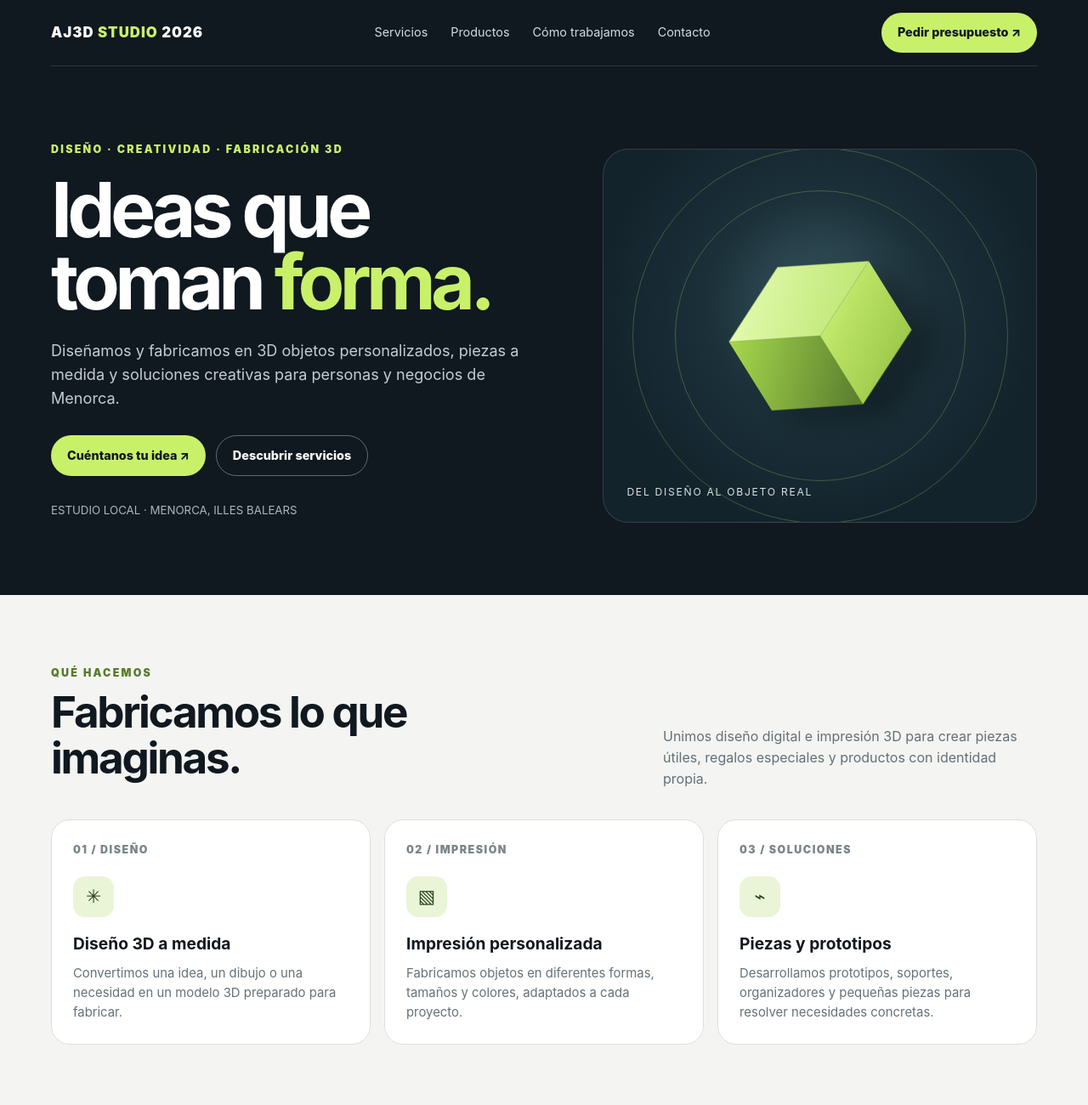
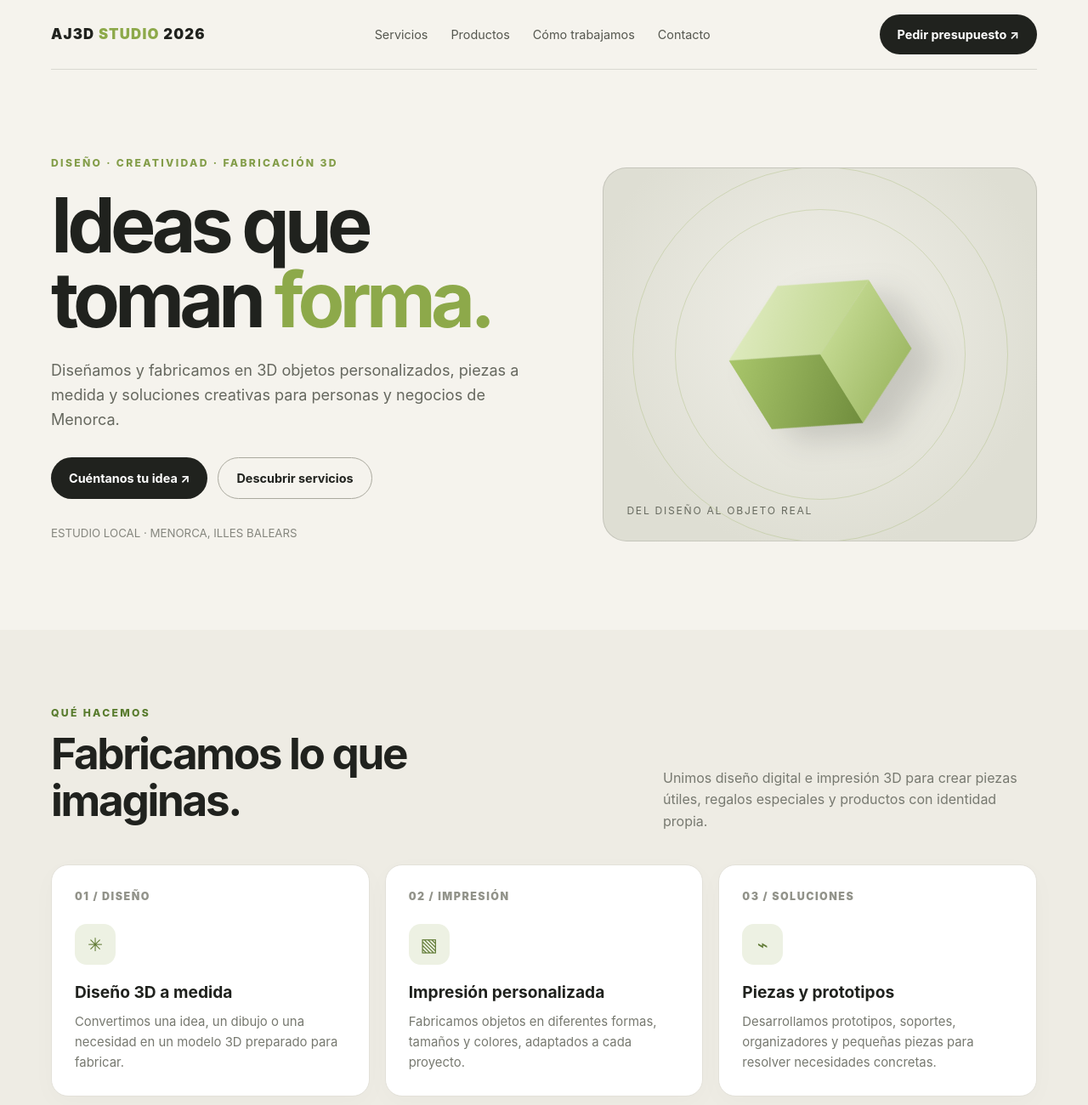
Before and after one commit to aj3dstudio2026/aj3dstudio2026.github.io, a plain HTML site: page index.html in a window 1280 px wide. Shown: the top 1300 px of the page at 85% size. Drawn offline with Linux system fonts and the light colour scheme.

Commit message:
Nuevo diseño elegante AJ 3D STUDIO
Updated CSS styles for improved layout and design.

```diff
--- a/index.html
+++ b/index.html
@@ -6,76 +6,199 @@
   <meta name="description" content="AJ3D STUDIO 2026. Diseño e impresión 3D personalizada en Menorca. Creamos objetos únicos, piezas a medida y soluciones para negocios.">
   <meta name="theme-color" content="#101820">
   <title>AJ3D STUDIO 2026 | Diseño e impresión 3D en Menorca</title>
+
 <style>
 :root {
-      --ink:#101820; --ink2:#172630; --paper:#f4f5f2; --white:#fff;
-      --muted:#aab7bd; --lime:#c8f169; --line:rgba(255,255,255,.13);
-      --radius:22px; --max:1160px;
+  --ink:#20221e;
+  --ink2:#292c26;
+  --paper:#f5f3ed;
+  --white:#fff;
+  --muted:#777970;
+  --lime:#b8d66b;
+  --line:rgba(32,34,30,.13);
+  --radius:20px;
+  --max:1160px;
 }
 *{box-sizing:border-box}
 html{scroll-behavior:smooth}
-    body{margin:0;font-family:Inter,ui-sans-serif,system-ui,-apple-system,BlinkMacSystemFont,"Segoe UI",sans-serif;background:var(--ink);color:var(--white);line-height:1.55}
+body{
+  margin:0;
+  font-family:Inter,ui-sans-serif,system-ui,-apple-system,BlinkMacSystemFont,"Segoe UI",sans-serif;
+  background:var(--paper);
+  color:var(--ink);
+  line-height:1.6
+}
 a{color:inherit;text-decoration:none}
 .wrap{width:min(var(--max),calc(100% - 40px));margin:auto}
-    .nav{height:78px;display:flex;align-items:center;justify-content:space-between;border-bottom:1px solid var(--line)}
-    .brand{font-weight:900;letter-spacing:.06em;font-size:1.05rem}
-    .brand span{color:var(--lime)}
-    .navlinks{display:flex;gap:27px;color:#d3dce0;font-size:.9rem}
-    .navlinks a:hover{color:var(--lime)}
-    .nav-cta,.btn{display:inline-flex;align-items:center;justify-content:center;border-radius:999px;padding:12px 19px;font-weight:800;font-size:.9rem}
-    .nav-cta,.btn.primary{background:var(--lime);color:var(--ink)}
-    .btn.secondary{border:1px solid rgba(255,255,255,.35);color:white}
-    .hero{padding:88px 0 76px;display:grid;grid-template-columns:1.08fr .92fr;gap:50px;align-items:center}
-    .eyebrow{color:var(--lime);font-size:.78rem;font-weight:900;letter-spacing:.18em;text-transform:uppercase}
-    h1{font-size:clamp(3.1rem,7vw,6.5rem);line-height:.94;letter-spacing:-.065em;margin:20px 0 24px}
-    h1 em{font-style:normal;color:var(--lime)}
-    .lead{font-size:1.13rem;color:#c2cdd1;max-width:590px}
+.nav{
+  height:82px;display:flex;align-items:center;
+  justify-content:space-between;
+  border-bottom:1px solid var(--line)
+}
+.brand{font-weight:900;letter-spacing:.07em;font-size:1.05rem}
+.brand span{color:#8da94a}
+.navlinks{display:flex;gap:27px;color:#55574f;font-size:.9rem}
+.navlinks a:hover{color:#8da94a}
+.nav-cta,.btn{
+  display:inline-flex;align-items:center;justify-content:center;
+  border-radius:999px;padding:12px 21px;
+  font-weight:750;font-size:.9rem;transition:.2s
+}
+.nav-cta,.btn.primary{background:var(--ink);color:white}
+.nav-cta:hover,.btn.primary:hover{background:#41443b}
+.btn.secondary{border:1px solid #aaa99e;color:var(--ink)}
+.hero{
+  padding:100px 0 90px;
+  display:grid;grid-template-columns:1.08fr .92fr;
+  gap:50px;align-items:center
+}
+.eyebrow{
+  color:#839d49;font-size:.76rem;font-weight:850;
+  letter-spacing:.19em;text-transform:uppercase
+}
+h1{
+  font-size:clamp(3.1rem,7vw,6.3rem);
+  line-height:.98;letter-spacing:-.065em;margin:20px 0 24px
+}
+h1 em{font-style:normal;color:#8da94a}
+.lead{font-size:1.13rem;color:#66685f;max-width:590px}
 .actions{display:flex;gap:12px;flex-wrap:wrap;margin-top:30px}
-    .hero-note{margin-top:30px;color:var(--muted);font-size:.83rem}
-    .visual{min-height:440px;border-radius:30px;background:radial-gradient(circle at 50% 42%,#3a5962 0,#1b3039 37%,#13232c 72%);position:relative;overflow:hidden;display:grid;place-items:center;border:1px solid var(--line)}
-    .visual:before,.visual:after{content:"";position:absolute;border:1px solid rgba(200,241,105,.25);border-radius:50%;width:340px;height:340px}
+.hero-note{margin-top:30px;color:#85867e;font-size:.83rem}
+.visual{
+  min-height:440px;border-radius:28px;
+  background:radial-gradient(circle at 50% 42%,#f1f0e9,#deded3 75%);
+  position:relative;overflow:hidden;
+  display:grid;place-items:center;
+  border:1px solid var(--line)
+}
+.visual:before,.visual:after{
+  content:"";position:absolute;border:1px solid rgba(141,169,74,.25);
+  border-radius:50%;width:340px;height:340px
+}
 .visual:after{width:440px;height:440px}
-    .cube{width:190px;height:190px;position:relative;transform:rotate(-30deg) skew(2deg);filter:drop-shadow(18px 28px 18px rgba(0,0,0,.35))}
-    .cube .top{position:absolute;left:0;top:0;width:100%;height:100%;background:linear-gradient(135deg,#e9ffb9,#a6d84c);clip-path:polygon(50% 0,100% 25%,50% 50%,0 25%)}
-    .cube .left{position:absolute;left:0;top:25%;width:50%;height:75%;background:linear-gradient(135deg,#a6d84c,#587b2d);clip-path:polygon(0 0,100% 33.3%,100% 100%,0 66.7%)}
-    .cube .right{position:absolute;right:0;top:25%;width:50%;height:75%;background:linear-gradient(145deg,#d1f77c,#8ebc3b);clip-path:polygon(0 33.3%,100% 0,100% 66.7%,0 100%)}
-    .visual-label{position:absolute;bottom:25px;left:27px;color:#d7e1e3;font-size:.76rem;letter-spacing:.14em;text-transform:uppercase}
-    .section{padding:82px 0}
-    .section.light{background:var(--paper);color:var(--ink)}
-    .section-head{display:flex;justify-content:space-between;gap:30px;align-items:end;margin-bottom:35px}
-    h2{font-size:clamp(2rem,4vw,3.3rem);letter-spacing:-.045em;line-height:1.05;margin:10px 0}
-    .section-head p{max-width:440px;color:#627078;margin:0}
-    .cards{display:grid;grid-template-columns:repeat(3,1fr);gap:16px}
-    .card{border:1px solid #dce1dc;border-radius:var(--radius);padding:25px;background:#fff;min-height:230px}
-    .num{font-size:.78rem;color:#78858b;font-weight:900;letter-spacing:.12em}
-    .icon{width:48px;height:48px;border-radius:14px;background:#eaf5d8;color:#29401b;display:grid;place-items:center;font-size:1.35rem;margin:22px 0 17px}
+.cube{
+  width:190px;height:190px;position:relative;
+  transform:rotate(-30deg) skew(2deg);
+  filter:drop-shadow(18px 28px 18px rgba(0,0,0,.15))
+}
+.cube .top{
+  position:absolute;left:0;top:0;width:100%;height:100%;
+  background:linear-gradient(135deg,#e5efc9,#a9c66b);
+  clip-path:polygon(50% 0,100% 25%,50% 50%,0 25%)
+}
+.cube .left{
+  position:absolute;left:0;top:25%;width:50%;height:75%;
+  background:linear-gradient(135deg,#a9c66b,#708d3d);
+  clip-path:polygon(0 0,100% 33.3%,100% 100%,0 66.7%)
+}
+.cube .right{
+  position:absolute;right:0;top:25%;width:50%;height:75%;
+  background:linear-gradient(145deg,#d1e5a1,#91ad55);
+  clip-path:polygon(0 33.3%,100% 0,100% 66.7%,0 100%)
+}
+.visual-label{
+  position:absolute;bottom:25px;left:27px;
+  color:#686b60;font-size:.76rem;letter-spacing:.14em;
+  text-transform:uppercase
+}
+.section{padding:88px 0}
+.section.light{background:#eeece4;color:var(--ink)}
+.section-head{
+  display:flex;justify-content:space-between;gap:30px;
+  align-items:end;margin-bottom:38px
+}
+h2{font-size:clamp(2rem,4vw,3.3rem);letter-spacing:-.045em;line-height:1.08;margin:10px 0}
+.section-head p{max-width:440px;color:#777970;margin:0}
+.cards{display:grid;grid-template-columns:repeat(3,1fr);gap:18px}
+.card{
+  border:1px solid #e3e1d9;border-radius:var(--radius);
+  padding:27px;background:#fff;min-height:230px;
+  box-shadow:0 8px 30px rgba(32,34,30,.025)
+}
+.num{font-size:.78rem;color:#92938a;font-weight:900;letter-spacing:.12em}
+.icon{
+  width:48px;height:48px;border-radius:14px;
+  background:#edf1e3;color:#617b36;
+  display:grid;place-items:center;font-size:1.35rem;margin:22px 0 17px
+}
 .card h3{font-size:1.2rem;margin:0 0 8px}
-    .card p{color:#657178;font-size:.93rem;margin:0}
-    .product-grid{display:grid;grid-template-columns:repeat(4,1fr);gap:14px}
-    .product{border:1px solid var(--line);border-radius:18px;padding:20px;background:rgba(255,255,255,.035)}
-    .product-art{height:140px;border-radius:13px;background:linear-gradient(145deg,#29434c,#172a33);display:grid;place-items:center;font-size:3rem;margin-bottom:17px}
+.card p{color:#777970;font-size:.93rem;margin:0}
+.product-grid{display:grid;grid-template-columns:repeat(4,1fr);gap:15px}
+.product{
+  border:1px solid #e3e1d9;border-radius:18px;
+  padding:20px;background:#fff
+}
+.product-art{
+  height:140px;border-radius:13px;
+  background:linear-gradient(145deg,#eeede5,#dcded2);
+  display:grid;place-items:center;font-size:3rem;margin-bottom:17px
+}
 .product h3{margin:0 0 6px;font-size:1.05rem}
-    .product p{margin:0;color:var(--muted);font-size:.87rem}
-    .band{padding:70px 0;background:var(--lime);color:var(--ink)}
+.product p{margin:0;color:#777970;font-size:.87rem}
+.works-grid{display:grid;grid-template-columns:repeat(3,1fr);gap:20px}
+.work-item{
+  overflow:hidden;border:1px solid #e3e1d9;
+  border-radius:18px;background:#fff;
+  box-shadow:0 8px 30px rgba(32,34,30,.04)
+}
+.work-item img{
+  display:block;width:100%;height:280px;object-fit:cover
+}
+.work-item h3{font-size:1.05rem;margin:0;padding:18px 20px;color:var(--ink)}
+.band{padding:70px 0;background:var(--ink);color:white}
 .band-inner{display:flex;justify-content:space-between;align-items:center;gap:25px}
 .band h2{max-width:700px;margin:0}
-    .band .btn{background:var(--ink);color:white;white-space:nowrap}
+.band .btn{background:var(--lime);color:var(--ink);white-space:nowrap}
 .steps{display:grid;grid-template-columns:repeat(4,1fr);gap:18px}
 .step{border-top:1px solid var(--line);padding-top:18px}
-    .step b{color:var(--lime);font-size:.8rem;letter-spacing:.12em}
+.step b{color:#8da94a;font-size:.8rem;letter-spacing:.12em}
 .step h3{margin:12px 0 6px}
-    .step p{margin:0;color:var(--muted);font-size:.9rem}
+.step p{margin:0;color:#777970;font-size:.9rem}
 .contact{display:grid;grid-template-columns:1fr 1fr;gap:50px;align-items:start}
-    .contact-box{background:var(--ink2);border:1px solid var(--line);border-radius:var(--radius);padding:28px}
-    .contact-box p{color:#c0cbd0}
+.contact-box{
+  background:#fff;border:1px solid #e3e1d9;
+  border-radius:var(--radius);padding:28px
+}
+.contact-box p{color:#777970}
 .contact-list{display:grid;gap:12px;margin-top:22px}
-    .contact-item{padding:14px 16px;border:1px solid var(--line);border-radius:13px;color:#d8e1e4}
-    .contact-item strong{display:block;color:var(--lime);font-size:.75rem;text-transform:uppercase;letter-spacing:.1em;margin-bottom:3px}
-    footer{padding:28px 0;border-top:1px solid var(--line);color:var(--muted);font-size:.83rem}
+.contact-item{
+  padding:14px 16px;border:1px solid #e3e1d9;
+  border-radius:13px;color:#55574f
+}
+.contact-item strong{
+  display:block;color:#839d49;font-size:.75rem;
+  text-transform:uppercase;letter-spacing:.1em;margin-bottom:3px
+}
+footer{padding:28px 0;border-top:1px solid var(--line);color:#777970;font-size:.83rem}
 .foot{display:flex;justify-content:space-between;gap:20px;flex-wrap:wrap}
-    @media(max-width:850px){.hero{grid-template-columns:1fr;padding:65px 0}.visual{min-height:330px}.cards{grid-template-columns:1fr 1fr}.product-grid{grid-template-columns:1fr 1fr}.steps{grid-template-columns:1fr 1fr}.contact{grid-template-columns:1fr}.section-head{display:block}.section-head p{margin-top:14px}}
-    @media(max-width:580px){.wrap{width:min(100% - 30px,var(--max))}.nav{height:68px}.navlinks{display:none}.nav-cta{padding:10px 14px;font-size:.8rem}.hero{padding:55px 0}.visual{min-height:280px}.cube{transform:scale(.78) rotate(-30deg) skew(2deg)}.section{padding:62px 0}.cards,.product-grid,.steps{grid-template-columns:1fr}.band-inner{display:block}.band .btn{margin-top:22px}.product-art{height:125px}}
+@media(max-width:850px){
+  .hero{grid-template-columns:1fr;padding:65px 0}
+  .visual{min-height:330px}
+  .cards{grid-template-columns:1fr 1fr}
+  .product-grid{grid-template-columns:1fr 1fr}
+  .works-grid{grid-template-columns:1fr 1fr}
+  .steps{grid-template-columns:1fr 1fr}
+  .contact{grid-template-columns:1fr}
+  .section-head{display:block}
+  .section-head p{margin-top:14px}
+}
+@media(max-width:580px){
+  .wrap{width:min(100% - 30px,var(--max))}
+  .nav{height:68px}
+  .navlinks{display:none}
+  .nav-cta{padding:10px 14px;font-size:.8rem}
+  .hero{padding:55px 0}
+  .visual{min-height:280px}
+  .cube{transform:scale(.78) rotate(-30deg) skew(2deg)}
+  .section{padding:62px 0}
+  .cards,.product-grid,.steps,.works-grid{grid-template-columns:1fr}
+  .work-item img{height:260px}
+  .band-inner{display:block}
+  .band .btn{margin-top:22px}
+  .product-art{height:125px}
+}
 </style>
+
 </head>
 <body>
   <header class="wrap">
```
Lines whose indentation alone changed are shown as unchanged.
